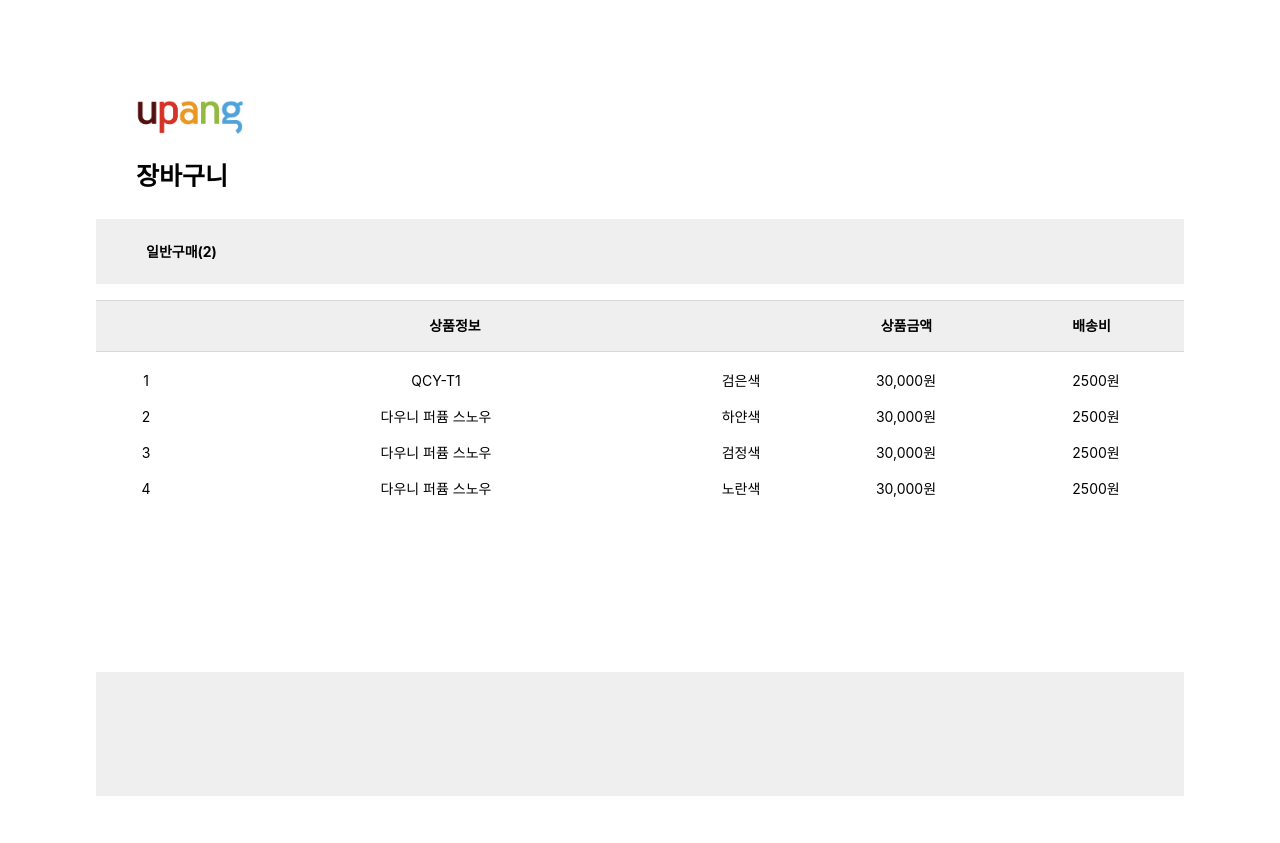
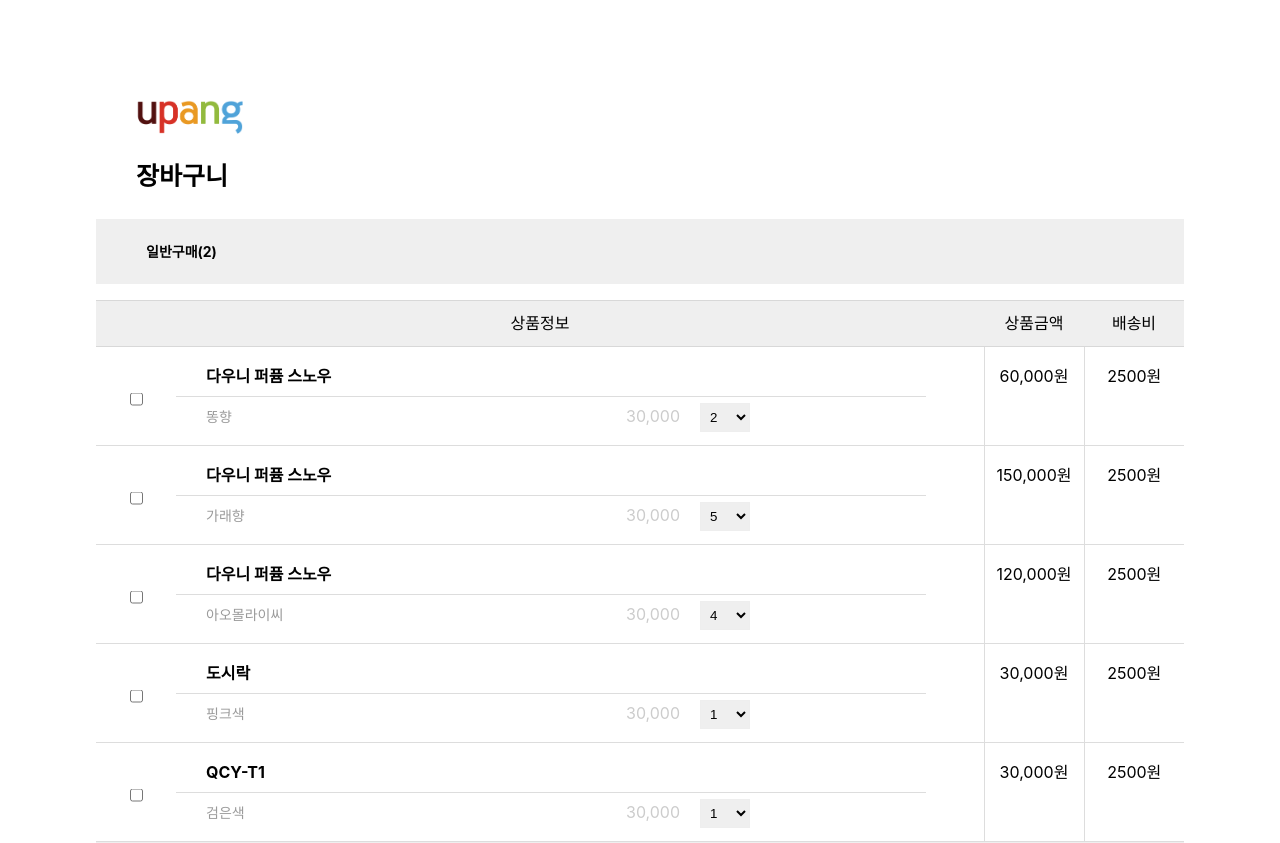
Before and after one commit to changwng/coupang-react, a React (Create React App) app: page /cartpage in a window 1280 px wide. Shown: the top 843 px of the page. Built offline with nearby package versions, Linux system fonts and the light colour scheme; data requests are answered from the project's data file.

Commit message:
장바구니 기능추가중

```diff
--- a/db.json
+++ b/db.json
@@ -3,8 +3,8 @@
     {
       "image": "item_img1.jpg",
       "itemName": "다우니 퍼퓸 스노우",
-      "underPrice": "20,000",
-      "price": "30,000",
+      "underPrice": "30000",
+      "price": "10000",
       "reviewCounter": "32",
       "id": 1,
       "option": [
@@ -16,8 +16,8 @@
     {
       "image": "item_img2.jpg",
       "itemName": "QCY-T1",
-      "underPrice": "20,000",
-      "price": "30,000",
+      "underPrice": "36500",
+      "price": "21500",
       "reviewCounter": "32",
       "id": 2,
       "option": [
@@ -28,8 +28,8 @@
     {
       "image": "item_img3.jpg",
       "itemName": "도시락",
-      "underPrice": "20,000",
-      "price": "30,000",
+      "underPrice": "30000",
+      "price": "9000",
       "reviewCounter": "32",
       "id": 3,
       "option": [
@@ -40,8 +40,8 @@
     {
       "image": "item_img1.jpg",
       "itemName": "다우니 퍼퓸 스노우",
-      "underPrice": "20,000",
-      "price": "30,000",
+      "underPrice": "30000",
+      "price": "16500",
       "reviewCounter": "32",
       "id": 4,
       "option": [
@@ -55,35 +55,43 @@
     {
       "customerOrder": [
         {
-          "price": "30,000",
+          "price": "30000",
+          "itemName": "다우니 퍼퓸 스노우",
+          "itemid": "4",
+          "id": 0,
+          "value": "똥향",
+          "quantityValue": 2
+        },
+        {
+          "price": "30000",
+          "itemName": "다우니 퍼퓸 스노우",
+          "itemid": "4",
+          "id": 1,
+          "value": "가래향",
+          "quantityValue": 5
+        },
+        {
+          "price": "30000",
+          "itemName": "다우니 퍼퓸 스노우",
+          "itemid": "4",
+          "id": 2,
+          "value": "아오몰라이씨",
+          "quantityValue": 4
+        },
+        {
+          "price": "30000",
+          "itemName": "도시락",
+          "itemid": "3",
+          "id": 0,
+          "value": "핑크색",
+          "quantityValue": 1
+        },
+        {
+          "price": "30000",
           "itemName": "QCY-T1",
           "itemid": "2",
           "id": 0,
           "value": "검은색",
-          "quantityValue": 1
-        },
-        {
-          "price": "30,000",
-          "itemName": "다우니 퍼퓸 스노우",
-          "itemid": "1",
-          "id": 0,
-          "value": "하얀색",
-          "quantityValue": 1
-        },
-        {
-          "price": "30,000",
-          "itemName": "다우니 퍼퓸 스노우",
-          "itemid": "1",
-          "id": 1,
-          "value": "검정색",
-          "quantityValue": 1
-        },
-        {
-          "price": "30,000",
-          "itemName": "다우니 퍼퓸 스노우",
-          "itemid": "1",
-          "id": 2,
-          "value": "노란색",
           "quantityValue": 1
         }
       ],
--- a/src/components/cart/cartpage.js
+++ b/src/components/cart/cartpage.js
@@ -51,61 +51,146 @@ const CartPage = () => {
           일반구매(2)
         </span>
       </div>
-      <div
-        style={{
-          display: "flex",
-          width: "100%",
-          height: "50px",
-          background: "#EFEFEF",
-          marginBottom: "16px",
-          borderTop: "1px solid #D8D8D8",
-          borderBottom: "1px solid #D8D8D8",
-          alignItems: "center",
-          justifyContent: "center"
-        }}
-      >
-        <span
+      <table style={{ width: "100%", height: "300px" }}>
+        <th
+          colSpan="2"
           style={{
-            display: "inline-block",
-            fontSize: "14px",
-            fontWeight: "bold",
-            padding: "0 300px"
+            borderTop: "1px solid #D8D8D8",
+            borderBottom: "1px solid #D8D8D8",
+            background: "#EFEFEF",
+            height: "45px",
+            lineHeight: "45px"
           }}
         >
           상품정보
-        </span>
-        <span
+        </th>
+        <th
           style={{
-            display: "inline-block",
-            fontSize: "14px",
-            fontWeight: "bold",
-            padding: "0 100px"
+            borderTop: "1px solid #D8D8D8",
+            borderBottom: "1px solid #D8D8D8",
+            background: "#EFEFEF",
+            width: "100px",
+            height: "45px",
+            lineHeight: "45px"
           }}
         >
           상품금액
-        </span>
-        <span
+        </th>
+        <th
           style={{
-            display: "inline-block",
-            fontSize: "14px",
-            fontWeight: "bold",
-            padding: "0 40px"
+            borderTop: "1px solid #D8D8D8",
+            borderBottom: "1px solid #D8D8D8",
+            background: "#EFEFEF",
+            width: "100px",
+            height: "45px",
+            lineHeight: "45px"
           }}
         >
           배송비
-        </span>
-      </div>
-      <ul style={{ width: "100%", height: "300px" }}>
-        {(customerOrder || []).map((item, idx) => (
-          <li key={idx} style={{margin:"20px 0"}}>
-            <Text style={{minWidth:"100px", textAlign:"center"}}>{idx+1}</Text>
-            <Text style={{minWidth:"480px",maxWidth:"480px", textAlign:"center"}}>{item.itemName}</Text>
-            <Text style={{minWidth:"130px", textAlign:"center"}}>{item.value}</Text>
-            <Text style={{paddingLeft:"25px", minWidth:"150px", textAlign:"center"}}>{item.price}원</Text>
-            <Text style={{paddingLeft:"55px", minWidth:"120px", textAlign:"center"}}>2500원</Text>
-          </li>
-        ))}
-      </ul>
+        </th>
+        {(customerOrder || []).map((item, idx) => {
+          const Price = item.price;
+          const quantity = item.quantityValue;
+          const newPrice = Price.replace(/\B(?=(\d{3})+(?!\d))/g, ',');
+          const realPrice = (parseInt(Price))*(parseInt(quantity));
+          const resultPrice = String(realPrice)
+          const totalPrice = resultPrice.replace(/\B(?=(\d{3})+(?!\d))/g, ',');
+
+          return(
+          <tr key={idx} style={{ borderBottom: "1px solid #DDD" }}>
+            <td
+              style={{
+                width: "20px",
+                height: "20px",
+                position: "relative",
+                padding: "0 30px"
+              }}
+            >
+              <input
+                type="checkbox"
+                style={{
+                  position: "absolute",
+                  top: "50%",
+                  transform: "translateY(-50%)"
+                }}
+              />
+            </td>
+            <td style={{ borderRight: "1px solid #DDD", padding: "14px 0" }}>
+              <div style={{ height: "30px", paddingBottom: "10px" }}>
+                <Text
+                  bold
+                  size="large"
+                  style={{
+                    height: "30px",
+                    lineHeight: "30px",
+                    display: "inline-block",
+                    minWidth: "720px",
+                    maxWidth: "720px",
+                    paddingLeft: "30px",
+                    paddingBottom: "5px",
+                    borderBottom: "1px solid #DDD"
+                  }}
+                >
+                  {item.itemName}
+                </Text>
+              </div>
+              <div
+                style={{
+                  height: "30px",
+                  lineHeight: "30px",
+                  display: "inline-block",
+                  minWidth: "600px",
+                  maxWidth: "600px",
+                  paddingLeft: "30px"
+                }}
+              >
+                <Text
+                  color="underPrice"
+                  style={{
+                    display: "inline-block",
+                    minWidth: "400px",
+                    maxWidth: "400px"
+                  }}
+                >
+                  {item.value}
+                </Text>
+                <span>
+                  <span style={{ padding: "0 20px", color: "#ccc" }}>
+                    {newPrice}
+                  </span>
+                  <select
+                    defaultValue={`${item.quantityValue}`}
+                    style={{
+                      border: "1px solid #eee",
+                      width: "50px",
+                      color: "#000",
+                      marginBottom: "15px",
+                      padding: "5px"
+                    }}
+                  >
+                    <option value="1">1</option>
+                    <option value="2">2</option>
+                    <option value="3">3</option>
+                    <option value="4">4</option>
+                    <option value="5">5</option>
+                    <option value="6">6</option>
+                    <option value="7">7</option>
+                    <option value="8">8</option>
+                    <option value="9">9</option>
+                    <option>10+</option>
+                  </select>
+                </span>
+              </div>
+            </td>
+            <td style={{ border: "1px solid #DDD", textAlign: "center" }}>
+              {totalPrice}원
+            </td>
+            <td style={{ borderLeft: "1px solid #DDD", textAlign: "center" }}>
+              2500원
+            </td>
+          </tr>
+        )})}
+      </table>
       <div
         style={{ width: "100%", height: "124px", background: "#EFEFEF" }}
       ></div>
--- a/src/components/items/item.js
+++ b/src/components/items/item.js
@@ -4,6 +4,11 @@ import { Img } from '../input';
 import { Text, Ctext } from '../text';
 
 const Item = ({ image, underPrice, price, itemName, id, reviewCounter }) => {
+	const Price = price;
+	const quantity = underPrice;
+	const newPrice = Price.replace(/\B(?=(\d{3})+(?!\d))/g, ',');
+	const newUnderPrice = underPrice.replace(/\B(?=(\d{3})+(?!\d))/g, ',');
+
 	return (
 		<Container
 			item
@@ -26,10 +31,10 @@ const Item = ({ image, underPrice, price, itemName, id, reviewCounter }) => {
 				{itemName}
 			</Text>
 			<Ctext size="mini" color="underPrice" style={{ margin: '0' }}>
-				{underPrice} 원
+				{newUnderPrice} 원
 			</Ctext>
 			<Text size="medium" color="realPrice" bold style={{ margin: '0' }}>
-				{price} 원
+				{newPrice} 원
 			</Text>
 			<Text size="tiny" color="review" style={{ margin: '5px 0 0' }}>
 				상품리뷰 ({reviewCounter})
--- a/src/components/items/itemdetail.js
+++ b/src/components/items/itemdetail.js
@@ -10,6 +10,7 @@ const ItemDetail = ({
   }
 }) => {
   const [item, setItem] = useState([]);
+  const [priced, setPrice] = useState("0");
 
   const { image, itemName, price, reviewCounter, option } = item;
 
@@ -22,7 +23,12 @@ const ItemDetail = ({
     };
     fetchItems();
   }, [id]);
-
+  let newPrice
+  console.log(item)
+  useEffect(()=>{
+    const price = item.price
+    setPrice((price || "10").replace(/\B(?=(\d{3})+(?!\d))/g, ','));
+  },[item])
 
   return (
     <Container dispaly="df" style={{ flexDirection: "row" }}>
@@ -65,7 +71,7 @@ const ItemDetail = ({
             marginBottom: "15px"
           }}
         >
-          {price}
+          {priced}
         </Text>
         <Text size="large" color="review" style={{ marginBottom: "15px" }}>
           무료배송 오늘내 도착
--- a/src/components/items/items.js
+++ b/src/components/items/items.js
@@ -15,8 +15,6 @@ const Items = ({ onItems }) => {
     };
     fetchItems();
   }, []);
-
-  console.log(item);
 
   return (
     <Container
--- a/src/components/items/option/selector.js
+++ b/src/components/items/option/selector.js
@@ -43,7 +43,7 @@ const Selector = ({
         height: "50px",
         color: "#ccc",
         marginBottom: "15px",
-        padding: "16px"
+        padding: "15px"
       }}
     >
       <option value="default" disabled style={{ color: "#ccc" }}>
--- a/src/global-style.js
+++ b/src/global-style.js
@@ -4,9 +4,6 @@ export const GlobalStyle = createGlobalStyle`
   html, body{
       width:100%;
       height:100%;
-  }
-  .fuckyouscroll::-webkit-scrollbar {
-  display: none;
   }
   html,
   body,
@@ -140,12 +137,6 @@ export const GlobalStyle = createGlobalStyle`
     border-collapse: collapse;
     border-spacing: 0;
   }
-  select {
-    border-style: none;
-    background: transparent;
-    -webkit-appearance: none;
-    -moz-appearance: none;
-  }
   b,
   strong {
     font-weight: bold;
```
